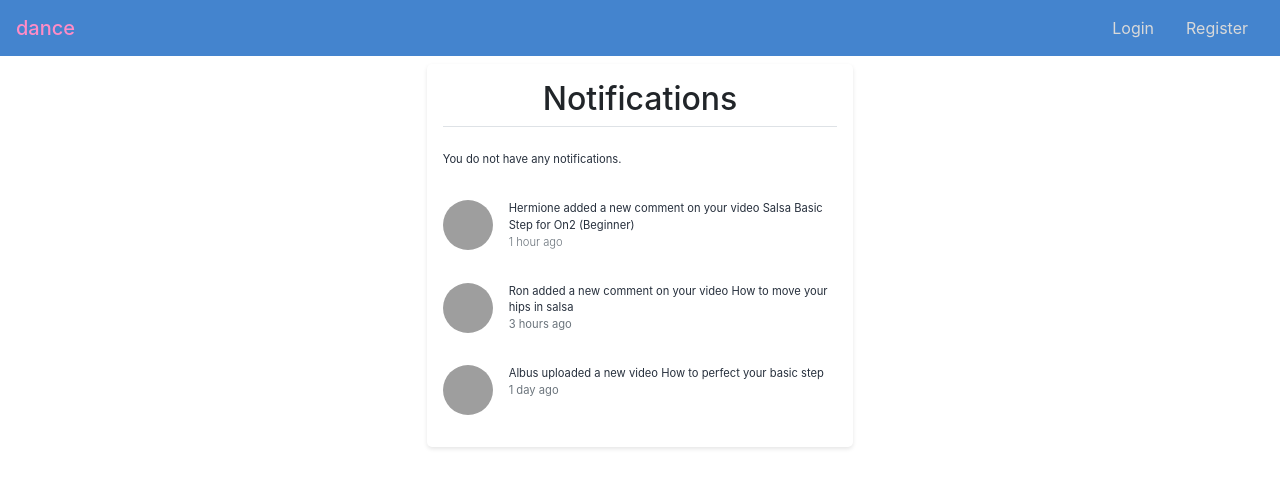
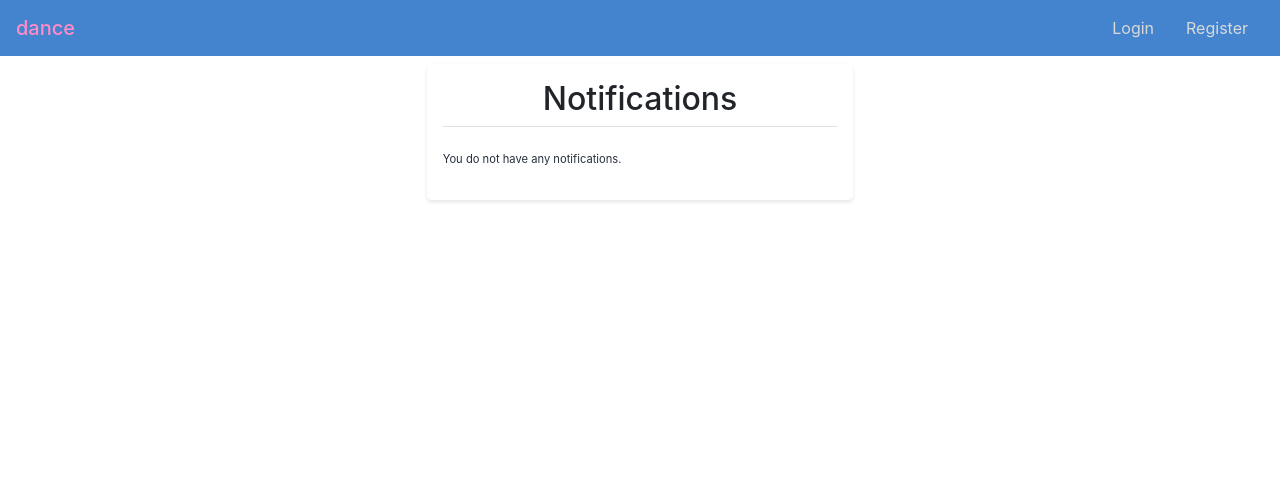
Before and after one commit to lmac-1/cs50w-finalproject, a Django app: page /notifications in a window 1280 px wide. Shown: the top 488 px of the page. Run offline with Django 3.2, Linux system fonts and the light colour scheme; some libraries are stand-ins or nearby versions; grey boxes are pictures that could not be loaded.

Commit message:
Commenting out notifications not from database

```diff
--- a/danceapp/templates/danceapp/notifications_block.html
+++ b/danceapp/templates/danceapp/notifications_block.html
@@ -20,7 +20,7 @@
         </div>
     {% endfor %}
 
-    <a href="{% url 'video' 10 %}" class="notification-item d-flex">
+    <!-- <a href="{% url 'video' 10 %}" class="notification-item d-flex">
         <img class="circular-picture align-self-center" src="https://static.wikia.nocookie.net/warnerbros/images/3/3e/Hermione.jpg/revision/latest?cb=20120729103114&path-prefix=es" alt="profile pic of hermione">
         <div class="d-flex flex-column pl-3">
             <div class="notification-text">Hermione added a new comment on your video Salsa Basic Step for On2 (Beginner)</div>
@@ -40,8 +40,5 @@
             <div class="notification-text">Albus uploaded a new video How to perfect your basic step</div>
             <div class="notification-time text-muted">1 day ago</div>
         </div>
-    </a>
-    <!-- <div class="notification-item d-flex">
-        <div">You do not have any notifications.</div>
-    </div> -->
+    </a> -->
 </div>
```
